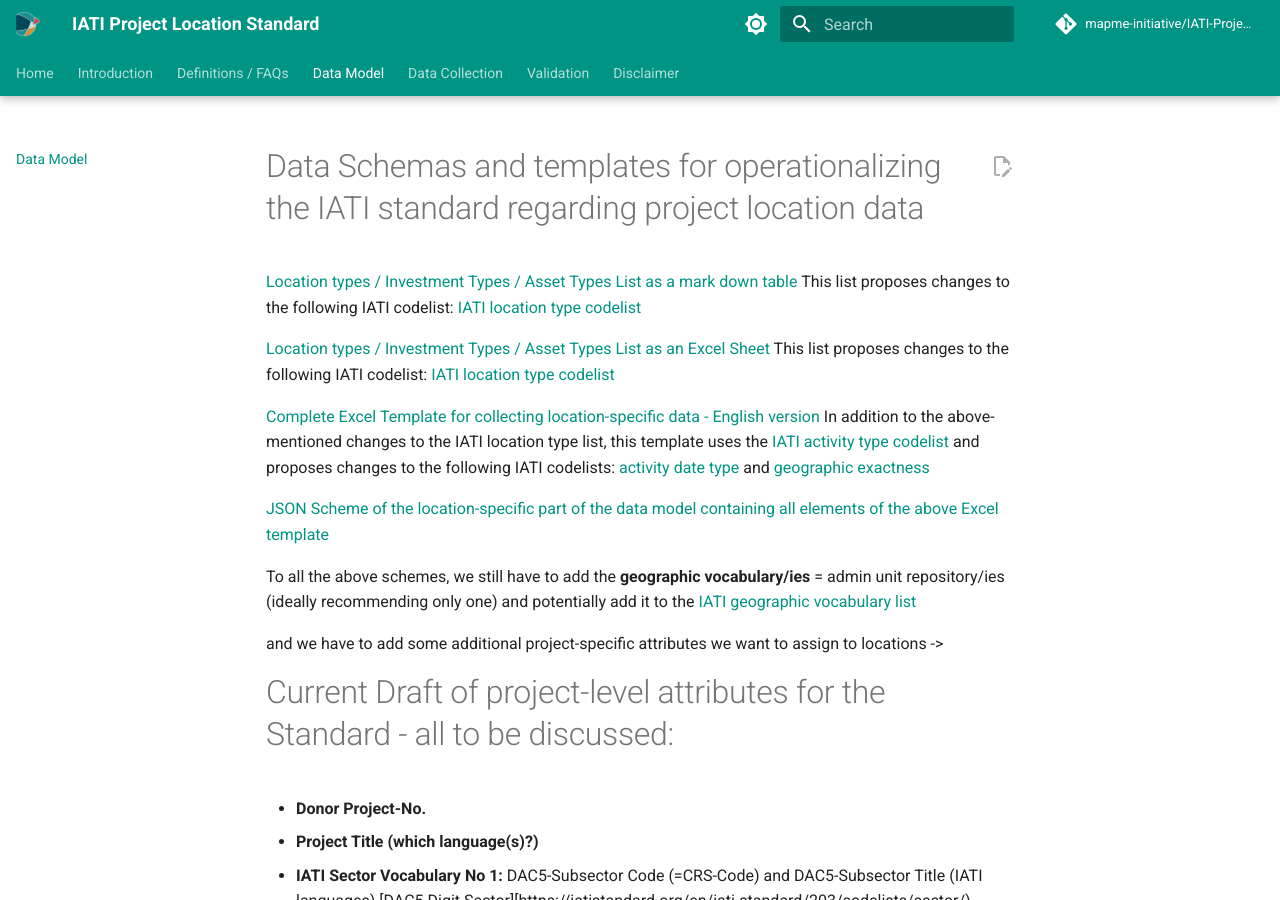
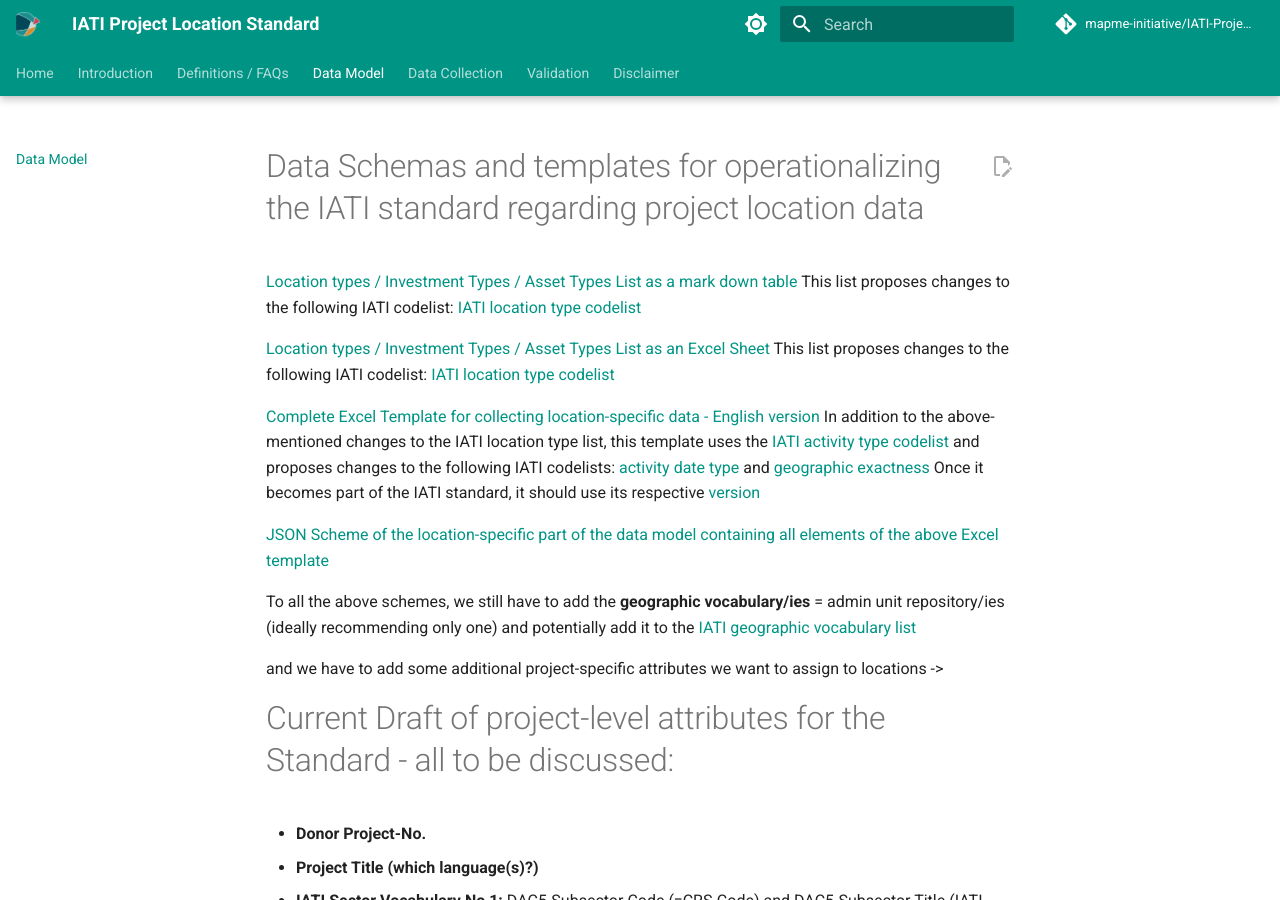
Before and after one commit to mapme-initiative/IATI-Project-Location-Standard, an MkDocs documentation site: the page built from docs/data_model.md, in a window 1280 px wide and 900 px high. Built offline with MkDocs 1.6.1 and Material for MkDocs 9.7.7, drawn with Linux system fonts in a browser that asks for light colours; comment, search, counter and statistics services are not loaded.

Commit message:
Update data_model.md

```diff
--- a/docs/data_model.md
+++ b/docs/data_model.md
@@ -8,6 +8,7 @@
 
 [Complete Excel Template for collecting location-specific data - English version](https://github.com/mapme-initiative/IATI-Project-Location-Standard/blob/main/docs/assets/excels/IATI_Project_Location_Data_Template_EN_V03.xlsx)
 In addition to the above-mentioned changes to the IATI location type list, this template uses the [IATI activity type codelist](https://iatistandard.org/en/iati-standard/203/codelists/activitystatus/) and proposes changes to the following IATI codelists: [activity date type](https://iatistandard.org/en/iati-standard/203/codelists/activitydatetype/) and [geographic exactness](https://iatistandard.org/en/iati-standard/203/codelists/geographicexactness/)
+Once it becomes part of the IATI standard, it should use its respective [version](https://iatistandard.org/en/iati-standard/203/codelists/version/)
 
 [JSON Scheme of the location-specific part of the data model containing all elements of the above Excel template](https://github.com/mapme-initiative/IATI-Project-Location-Standard/blob/main/docs/IATI_project_core_schema_.json)
 
```
